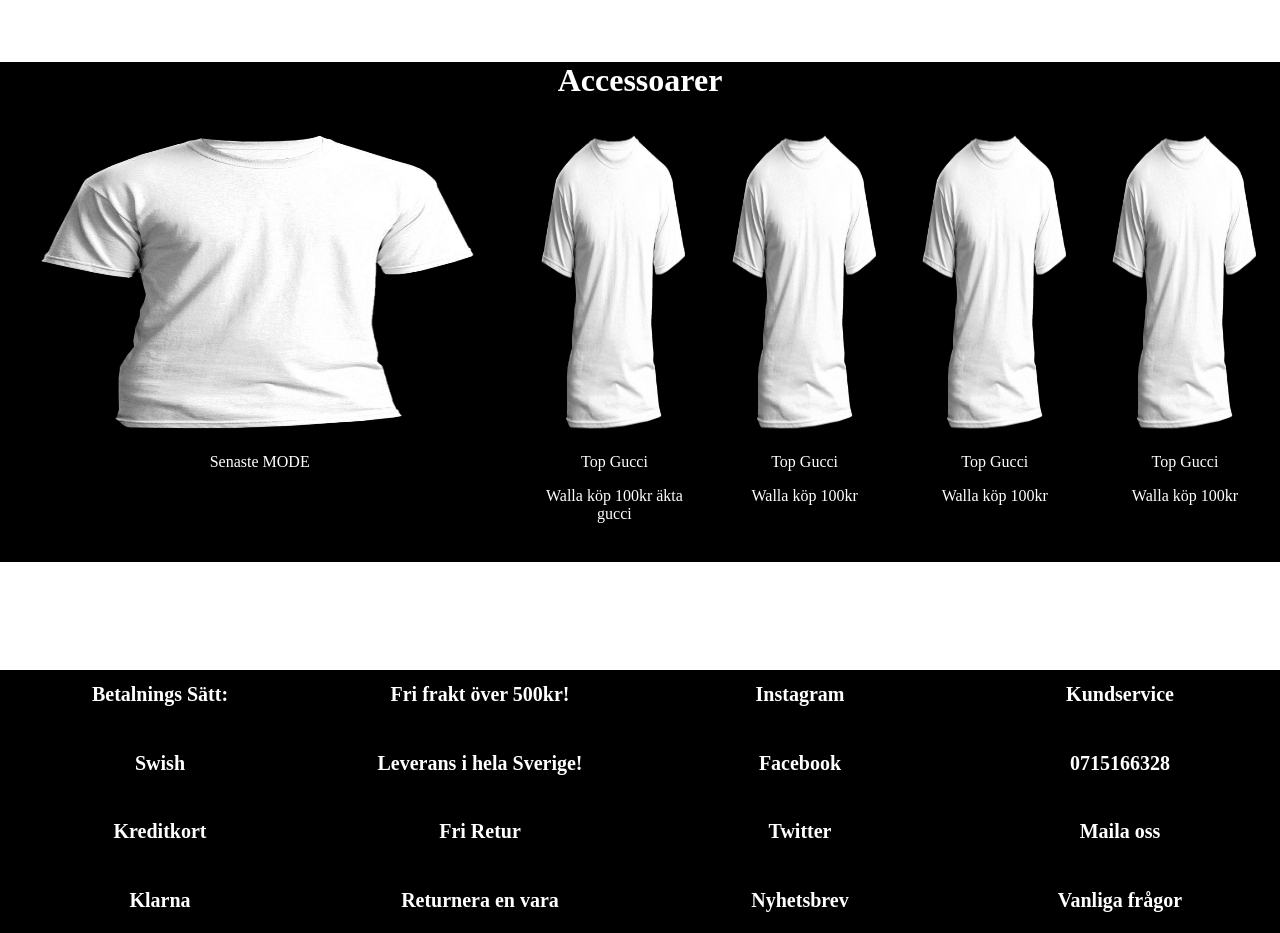
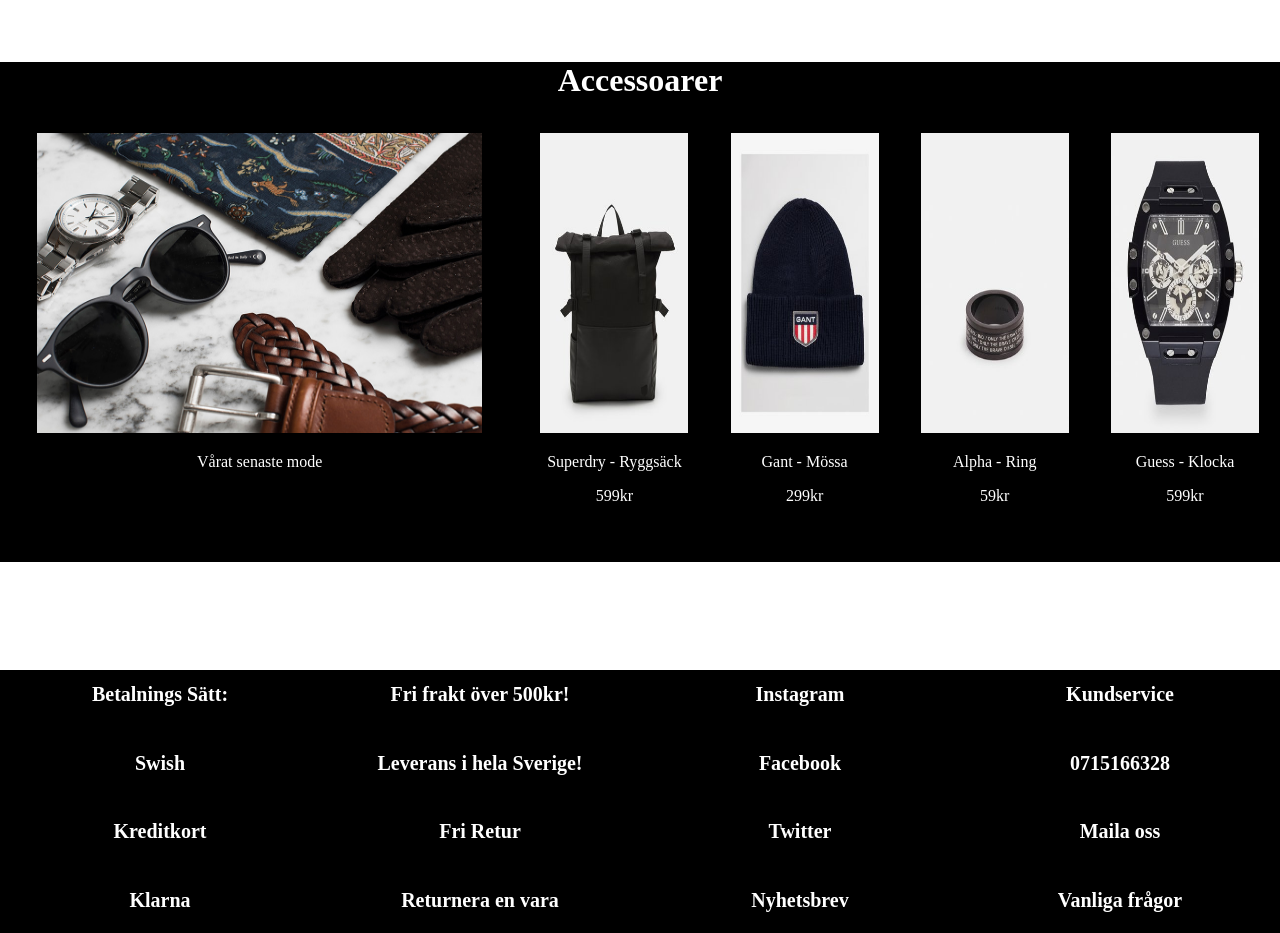
Before and after one commit to AlexD1337/Gruppuppgift-Alex-Sahin-Ganni, a plain HTML site: page index.html in a window 1280 px wide. Shown: the part 2080-3013 px from the top of the page. Drawn offline with Linux system fonts and the light colour scheme.

Commit message:
home-page-changes

```diff
--- a/index.html
+++ b/index.html
@@ -194,41 +194,41 @@
 
     <div class="box1">
         <a href="#">
-        <img src="img/tshirt.png" alt="t-shirt" width="90%" height="300px">
-        <p>Senaste MODE</p>
+        <img src="accessoarer/img/accessoarer/1.jpg" alt="t-shirt" width="90%" height="300px">
+        <p>Vårat senaste mode</p>
     </a>
     </div>
 
 
     <div class="box2">
 
-        <img src="img/tshirt.png" alt="t-shirt" width="90%" height="300px">
-        <p>Top Gucci</p>
-        <p>Walla köp 100kr äkta gucci</p>
+        <img src="accessoarer/img/bags/1.jpg" alt="t-shirt" width="90%" height="300px">
+        <p>Superdry - Ryggsäck</p>
+        <p>599kr</p>
 
     </div>
 
     <div class="box3">
 
-        <img src="img/tshirt.png" alt="t-shirt" width="90%" height="300px">
-        <p>Top Gucci</p>
-        <p>Walla köp 100kr</p>
+        <img src="accessoarer/img/hats/1.jpg" alt="t-shirt" width="90%" height="300px">
+        <p>Gant - Mössa</p>
+        <p>299kr</p>
 
     </div>
 
     <div class="box4">
 
-        <img src="img/tshirt.png" alt="t-shirt" width="90%" height="300px">
-        <p>Top Gucci</p>
-        <p>Walla köp 100kr</p>
+        <img src="accessoarer/img/smycken/1.jpg" alt="t-shirt" width="90%" height="300px">
+        <p>Alpha - Ring</p>
+        <p>59kr</p>
 
     </div>
 
     <div class="box5">
 
-        <img src="img/tshirt.png" alt="t-shirt" width="90%" height="300px">
-        <p>Top Gucci</p>
-        <p>Walla köp 100kr</p>
+        <img src="accessoarer/img/watches/1.jpg" alt="t-shirt" width="90%" height="300px">
+        <p>Guess - Klocka</p>
+        <p>599kr</p>
 
     </div>
 </div>
```
Also changed, not shown: accessoarer/img/accessoarer/1.jpg (added).
